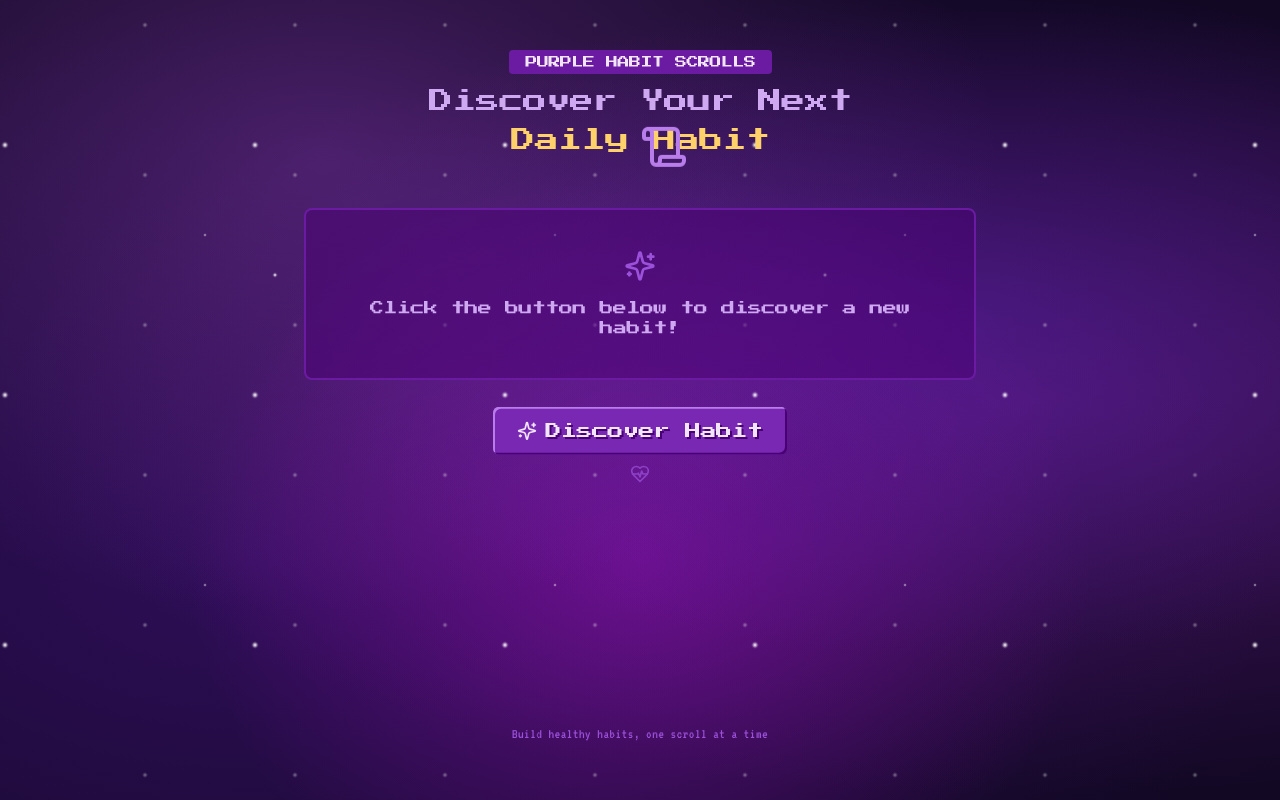
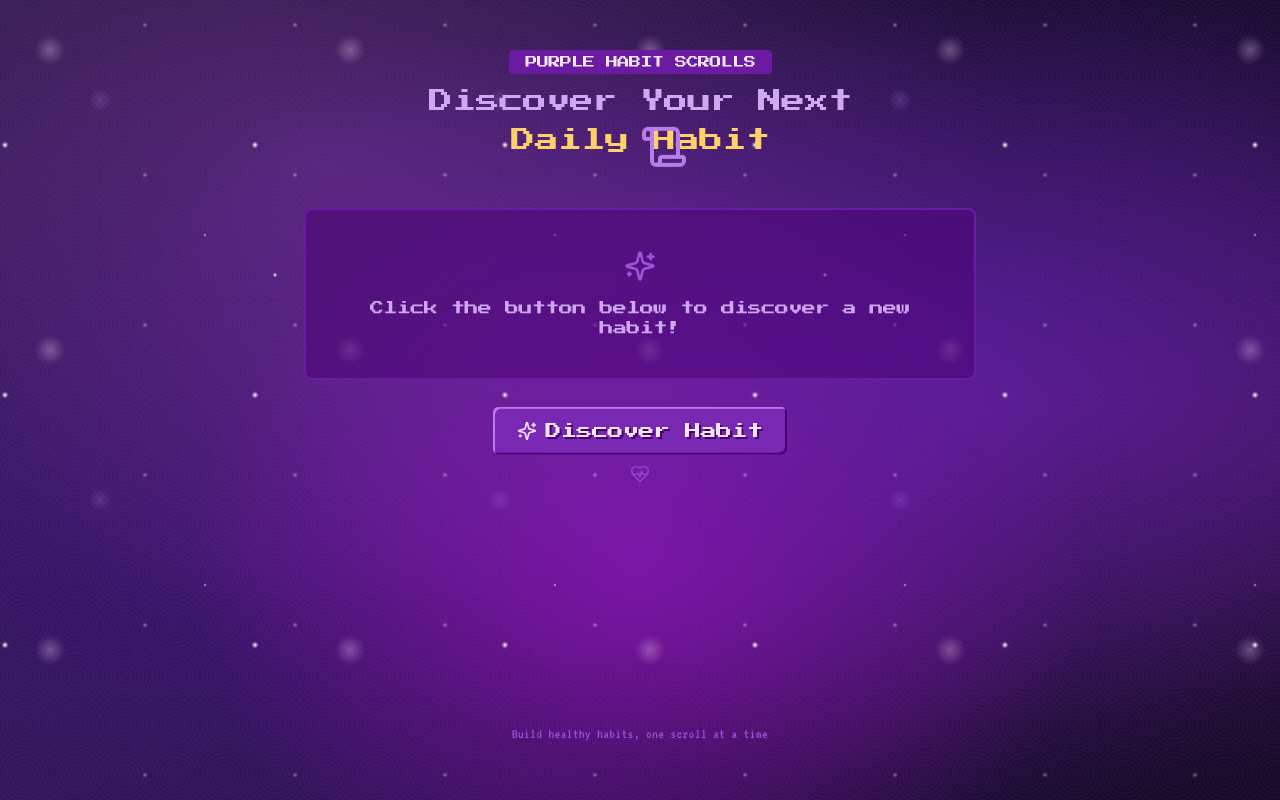
Before and after one commit to Ralek1/habitscroll-online, a React (Vite) app: page / in a window 1280 px wide. Built offline with nearby package versions, Linux system fonts and the light colour scheme.

Commit message:
Update background image
Added more mythic elements to the background image.

```diff
--- a/src/index.css
+++ b/src/index.css
@@ -56,37 +56,79 @@
     @apply bg-retro-dark text-retro-light font-pixel overflow-x-hidden;
     image-rendering: pixelated;
 
-    /* Replace the dots background with a retro space background */
+    /* Enhanced mystical space background */
     background-color: #120824;
     background-image:
-      /* Small stars */
+      /* Twinkling stars */
       radial-gradient(white, rgba(255,255,255,.1) 2px, transparent 3px),
       radial-gradient(white, rgba(255,255,255,.15) 1px, transparent 2px),
       radial-gradient(white, rgba(255,255,255,.1) 3px, transparent 4px),
 
-      /* Medium stars with glow */
+      /* Medium stars with ethereal glow */
       radial-gradient(rgba(255,255,255,.4), rgba(255,255,255,.1) 2px, transparent 3px),
 
-      /* Distant nebula/galaxy effect */
+      /* Cosmic dust particles */
+      radial-gradient(rgba(255, 215, 255, 0.3), transparent 15px),
+      radial-gradient(rgba(180, 145, 255, 0.2), transparent 12px),
+
+      /* Celestial nebulae and cosmic energy */
       radial-gradient(ellipse at 25% 20%, rgba(147, 64, 191, 0.4) 0%, transparent 50%),
-      radial-gradient(ellipse at 75% 40%, rgba(91, 33, 182, 0.4) 0%, transparent 50%),
-      radial-gradient(ellipse at 50% 70%, rgba(189, 16, 224, 0.4) 0%, transparent 50%),
+      radial-gradient(ellipse at 75% 40%, rgba(91, 33, 182, 0.5) 0%, transparent 60%),
+      radial-gradient(ellipse at 50% 70%, rgba(189, 16, 224, 0.5) 0%, transparent 50%),
 
-      /* Mystical purple glow */
-      radial-gradient(ellipse at 80% 50%, rgba(123, 31, 162, 0.5) 0%, transparent 70%),
-      radial-gradient(ellipse at 20% 70%, rgba(74, 20, 140, 0.5) 0%, transparent 70%);
+      /* Mystical runes/symbols (subtle pixel patterns) */
+      repeating-radial-gradient(rgba(255, 255, 255, 0.03) 2px, transparent 4px, rgba(255, 255, 255, 0.03) 6px),
+
+      /* Enhanced mystical aura */
+      radial-gradient(ellipse at 80% 50%, rgba(123, 31, 162, 0.6) 0%, transparent 70%),
+      radial-gradient(ellipse at 20% 70%, rgba(74, 20, 140, 0.6) 0%, transparent 70%),
+
+      /* Magical energy streams */
+      linear-gradient(45deg, rgba(154, 85, 255, 0.1) 0%, transparent 70%),
+      linear-gradient(135deg, rgba(188, 117, 244, 0.1) 0%, transparent 70%);
 
     background-size:
       550px 550px, 350px 350px, 250px 250px,
       150px 150px,
+      300px 300px, 400px 400px,
       100% 100%, 100% 100%, 100% 100%,
+      50px 50px,
+      100% 100%, 100% 100%,
       100% 100%, 100% 100%;
 
     background-position:
       0 0, 30px 60px, 130px 270px,
       70px 100px,
+      200px 200px, 300px 300px,
       0 0, 0 0, 0 0,
+      0 0,
+      0 0, 0 0,
       0 0, 0 0;
+
+    animation: subtle-float 90s infinite alternate ease-in-out;
+  }
+
+  @keyframes subtle-float {
+    0% {
+      background-position:
+        0 0, 30px 60px, 130px 270px,
+        70px 100px,
+        200px 200px, 300px 300px,
+        0 0, 0 0, 0 0,
+        0 0,
+        0 0, 0 0,
+        0 0, 0 0;
+    }
+    100% {
+      background-position:
+        30px 30px, 60px 90px, 160px 300px,
+        100px 130px,
+        230px 230px, 330px 330px,
+        2% 2%, 2% 2%, 2% 2%,
+        20px 20px,
+        2% 2%, 2% 2%,
+        2% 2%, 2% 2%;
+    }
   }
 
   /* Hide scrollbar for Chrome, Safari and Opera */
```
